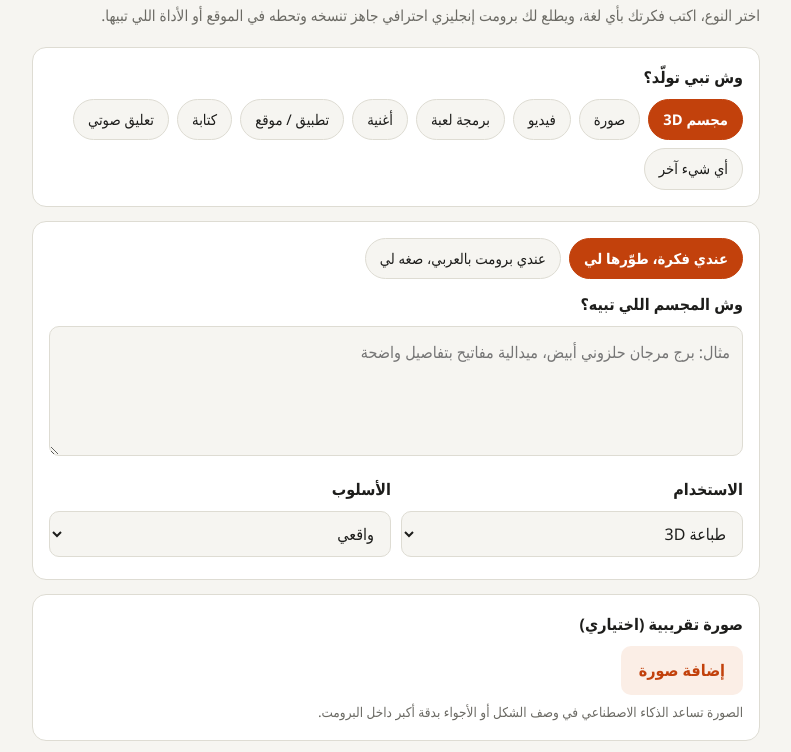
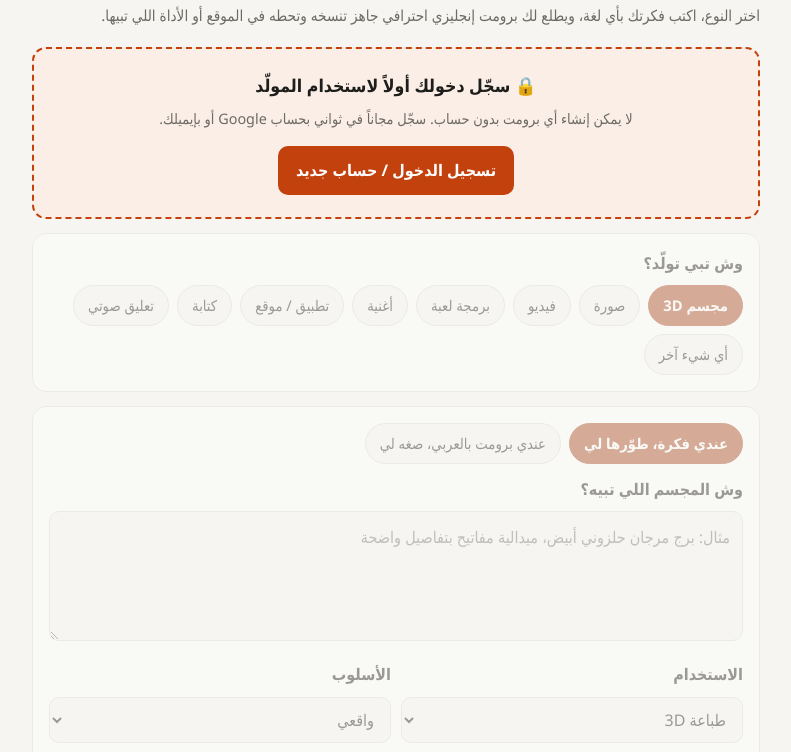
Before and after one commit to aahaji-110/SmartPrompt, a plain HTML site: page index.html in a window 1280 px wide. Shown: the part 64-816 px from the top of the page, without its empty margins (244-1035 px from the left). Drawn offline with Linux system fonts and the light colour scheme; no server answers.

Commit message:
Lock generator UI until user signs in with an account

```diff
--- a/index.html
+++ b/index.html
@@ -102,6 +102,10 @@ footer a:hover{text-decoration:underline}
 .g-btn:hover{border-color:var(--acc)}
 .or-div{display:flex;align-items:center;gap:10px;color:var(--mute);font-size:.8rem;margin:0 0 12px}
 .or-div::before,.or-div::after{content:"";flex:1;height:1px;background:var(--line)}
+.gate{border:2px dashed var(--acc);background:var(--soft);text-align:center;padding:22px 16px}
+.gate h2{margin:0 0 6px;font-size:1.1rem}
+.gate p{margin:0 0 14px;color:var(--mute);font-size:.9rem}
+.locked{opacity:.42;pointer-events:none;user-select:none;filter:grayscale(.25)}
 </style>
 </head>
 <body>
@@ -123,6 +127,15 @@ footer a:hover{text-decoration:underline}
 
   <div class="ad" id="ad" hidden></div>
 
+  <div class="card gate" id="authGate">
+    <h2>🔒 سجّل دخولك أولاً لاستخدام المولّد</h2>
+    <p>لا يمكن إنشاء أي برومت بدون حساب. سجّل مجاناً في ثواني بحساب Google أو بإيميلك.</p>
+    <div style="display:flex;gap:8px;justify-content:center;flex-wrap:wrap">
+      <button class="btn" id="gateLoginBtn" type="button">تسجيل الدخول / حساب جديد</button>
+    </div>
+  </div>
+
+  <div id="genWrap" class="locked">
   <div class="card">
     <span class="t">وش تبي تولّد؟</span>
     <div class="chips" id="types"></div>
@@ -131,7 +144,7 @@ footer a:hover{text-decoration:underline}
   <div class="card">
     <div class="chips" id="modes" style="margin-bottom:12px"></div>
     <label class="t" for="idea" id="ilabel"></label>
-    <textarea id="idea"></textarea>
+    <textarea id="idea" disabled></textarea>
     <div class="row" id="opts"></div>
     <div class="hint" id="note"></div>
   </div>
@@ -140,13 +153,14 @@ footer a:hover{text-decoration:underline}
     <span class="t">صورة تقريبية (اختياري)</span>
     <div class="drop">
       <input type="file" id="file" accept="image/*" hidden>
-      <button class="btn ghost" id="pick" type="button">إضافة صورة</button>
+      <button class="btn ghost" id="pick" type="button" disabled>إضافة صورة</button>
       <div id="prev"><img id="pimg" alt=""><button class="btn ghost sm" id="rm" type="button">حذف</button></div>
     </div>
     <div class="hint">الصورة تساعد الذكاء الاصطناعي في وصف الشكل أو الأجواء بدقة أكبر داخل البرومت.</div>
   </div>
 
-  <button class="btn" id="go" type="button" style="width:100%">أنشئ البرومت الاحترافي</button>
+  <button class="btn" id="go" type="button" style="width:100%" disabled>🔒 سجّل دخولك أولاً لإنشاء البرومت</button>
+  </div>
   <div class="err" id="err"></div>
   <div class="card" id="upgradeBox" style="display:none;margin-top:12px;border-color:var(--acc);background:var(--soft);text-align:center">
     <strong style="display:block;font-size:1.05rem;margin-bottom:6px">👑 الترقية للباقة الاحترافية</strong>
@@ -262,7 +276,16 @@ footer a:hover{text-decoration:underline}
   /* ---- Auth UI ---- */
   function renderAuth(){
     var area=$('authArea');
-    if(!currentUser){
+    var loggedIn=Boolean(currentUser);
+    $('authGate').style.display=loggedIn?'none':'block';
+    $('genWrap').classList.toggle('locked',!loggedIn);
+    $('idea').disabled=!loggedIn;
+    $('pick').disabled=!loggedIn;
+    if(!busy){
+      $('go').disabled=!loggedIn;
+      $('go').textContent=loggedIn?'أنشئ البرومت الاحترافي':'🔒 سجّل دخولك أولاً لإنشاء البرومت';
+    }
+    if(!loggedIn){
       area.innerHTML='<button class="btn ghost sm" id="openAuthBtn" type="button">دخول / حساب جديد</button>';
       $('openAuthBtn').onclick=function(){openAuth('login')};
     } else {
@@ -272,6 +295,7 @@ footer a:hover{text-decoration:underline}
       $('logoutBtn').onclick=logout;
     }
   }
+  $('gateLoginBtn').onclick=function(){openAuth('login')};
   function escapeHtml(s){return String(s||'').replace(/[&<>"']/g,function(c){return{'&':'&amp;','<':'&lt;','>':'&gt;','"':'&quot;',"'":'&#39;'}[c]})}
 
   function openAuth(m){
```
